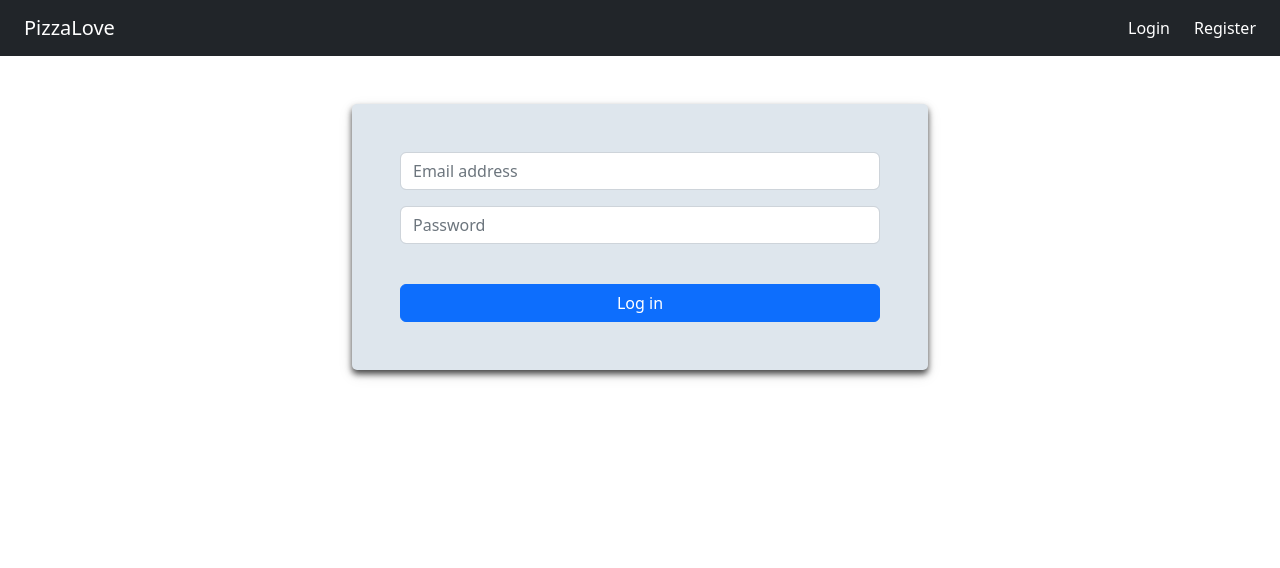
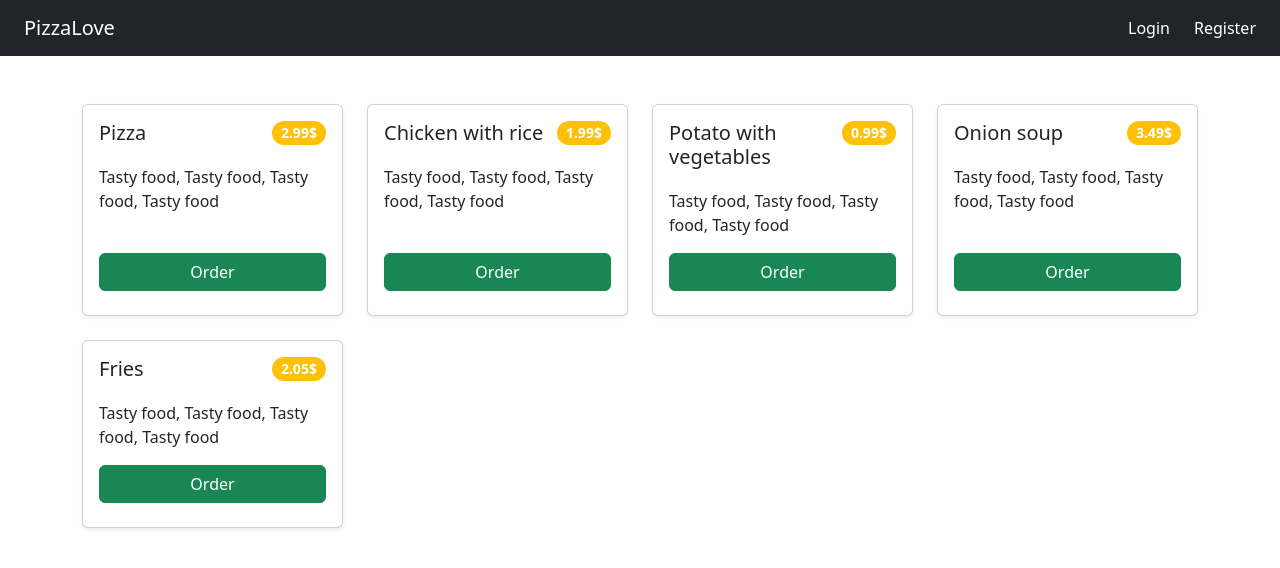
Before and after one commit to pkol92/bootstrap_project, a React (Create React App) app: page / in a window 1280 px wide. Before the commit this address led to /login. Shown: the top 568 px of the page. Built offline with nearby package versions, Linux system fonts and the light colour scheme.

Commit message:
remove console.log

```diff
--- a/src/components/OrderedItem.tsx
+++ b/src/components/OrderedItem.tsx
@@ -2,10 +2,7 @@ import React, { memo, useCallback } from 'react';
 import { Button } from 'react-bootstrap';
 import { Product } from '../types';
 import { ReactComponent as RemoveIcon } from '../icons/remove-icon.svg';
-import {
-  useDispatchContext,
-  useProductsContext,
-} from '../context/productsContext';
+import { useDispatchContext } from '../context/productsContext';
 
 export const calculatePrice = (price: number, amount: number) => {
   return (price * amount).toFixed(2);
@@ -25,7 +22,6 @@ export const OrderedItem = memo(function OrderITem({
 
   const handleAmountChange = (event: React.ChangeEvent<HTMLInputElement>) => {
     const newAmount = Number(event.target.value);
-    // changeAmount(item, newAmount);
     dispatch({
       type: 'UPDATE',
       payload: { product: item, newAmount: newAmount },
--- a/src/components/ProtectedPage.tsx
+++ b/src/components/ProtectedPage.tsx
@@ -1,4 +1,4 @@
-import React, { FC, PropsWithChildren, useEffect } from 'react';
+import { FC, PropsWithChildren, useEffect } from 'react';
 import { useNavigate } from 'react-router';
 import { useAuthContext } from '../context/authContext';
 
--- a/src/features/FoodPage.tsx
+++ b/src/features/FoodPage.tsx
@@ -2,10 +2,9 @@ import { useState } from 'react';
 import { Container, Row, Col } from 'react-bootstrap';
 import { FoodCard } from '../components/Card';
 import { Confirmation } from '../components/Confirmation';
-import { ProtectedPage } from '../components/ProtectedPage';
 import { useAuthContext } from '../context/authContext';
 import { useDispatchContext } from '../context/productsContext';
-import { mockData } from '../mocks/mockData';
+import { mockData as mockProducts } from '../mocks/mockData';
 import { Product } from '../types';
 
 export const FoodPage = () => {
@@ -35,10 +34,9 @@ export const FoodPage = () => {
   };
 
   return (
-    <ProtectedPage>
     <Container className='mt-5'>
       <Row className='d-flex align-content-center justify-content-xxl-center'>
-          {mockData.map((item) => (
+        {mockProducts.map((item) => (
           <Col key={item.id} xs={12} md={6} lg={3} className='mb-4'>
             <FoodCard item={item} addItem={() => handleOrder(item)} />
           </Col>
@@ -46,6 +44,5 @@ export const FoodPage = () => {
       </Row>
       {toggle && <Confirmation toggle={setToggle} />}
     </Container>
-    </ProtectedPage>
   );
 };
```
Lines whose indentation alone changed are shown as unchanged.
